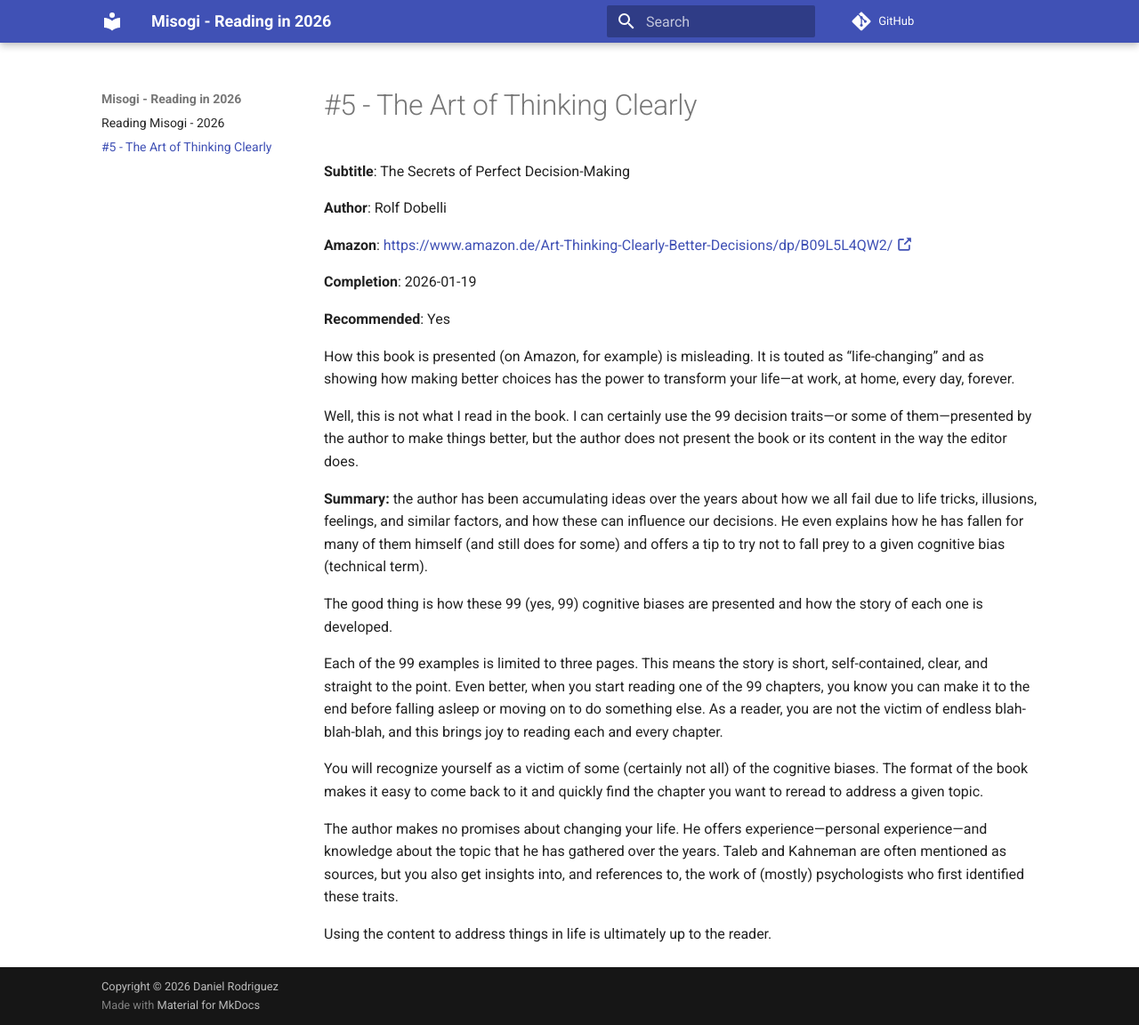
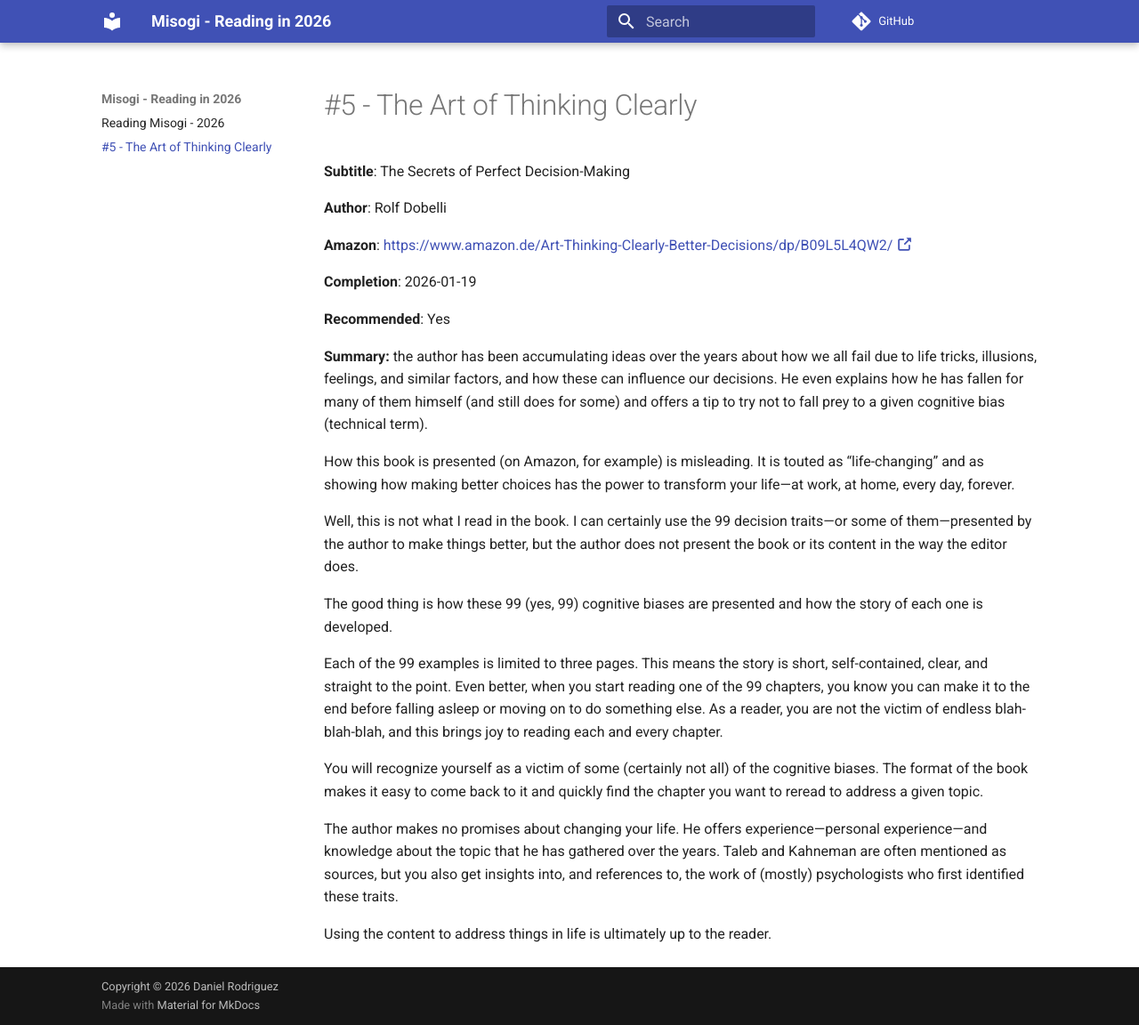
Before and after one commit to mementum/misogi-reading-2026, an MkDocs documentation site: the page built from docs/05-2026-01-19-the-art-of-thinking-clearly.md, in a window 1280 px wide and 1152 px high. Shown: the whole window at 89% size. Built offline with MkDocs 1.6.1 and Material for MkDocs 9.7.7, drawn with Linux system fonts in a browser that asks for light colours; comment, search, counter and statistics services are not loaded.

```diff
--- a/docs/05-2026-01-19-the-art-of-thinking-clearly.md
+++ b/docs/05-2026-01-19-the-art-of-thinking-clearly.md
@@ -10,11 +10,11 @@
 
 **Recommended**: Yes
 
+**Summary:** the author has been accumulating ideas over the years about how we all fail due to life tricks, illusions, feelings, and similar factors, and how these can influence our decisions. He even explains how he has fallen for many of them himself (and still does for some) and offers a tip to try not to fall prey to a given cognitive bias (technical term).
+
 How this book is presented (on Amazon, for example) is misleading. It is touted as “life-changing” and as showing how making better choices has the power to transform your life—at work, at home, every day, forever.
 
 Well, this is not what I read in the book. I can certainly use the 99 decision traits—or some of them—presented by the author to make things better, but the author does not present the book or its content in the way the editor does.
-
-**Summary:** the author has been accumulating ideas over the years about how we all fail due to life tricks, illusions, feelings, and similar factors, and how these can influence our decisions. He even explains how he has fallen for many of them himself (and still does for some) and offers a tip to try not to fall prey to a given cognitive bias (technical term).
 
 The good thing is how these 99 (yes, 99) cognitive biases are presented and how the story of each one is developed.
 
```
